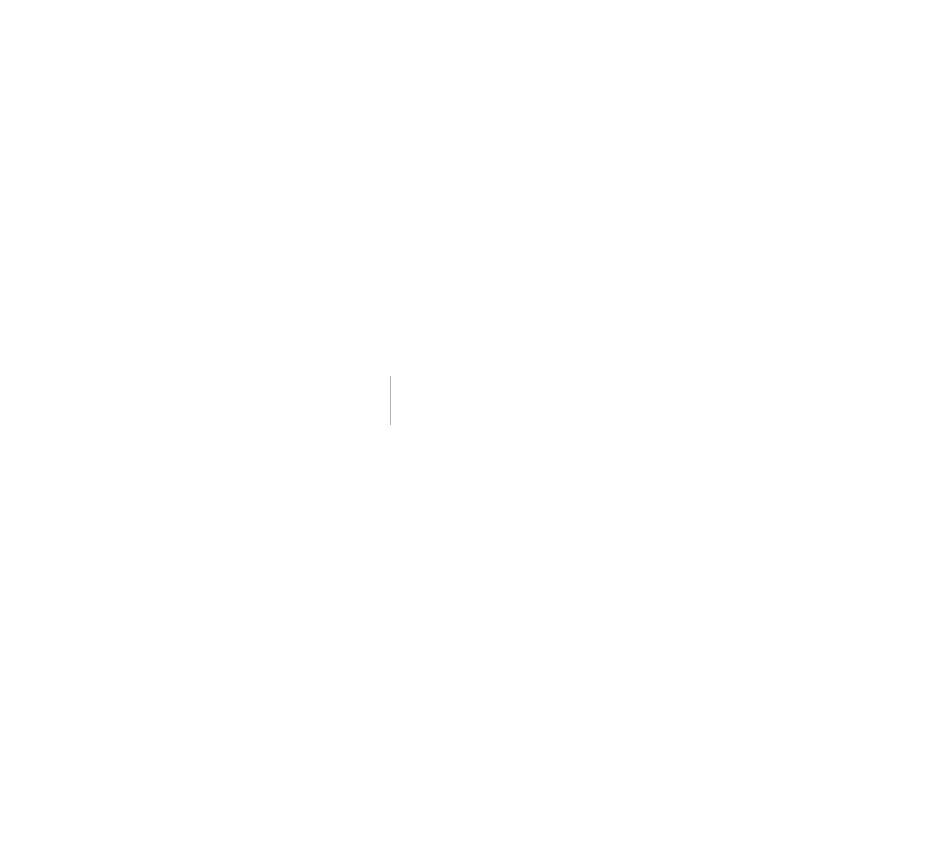
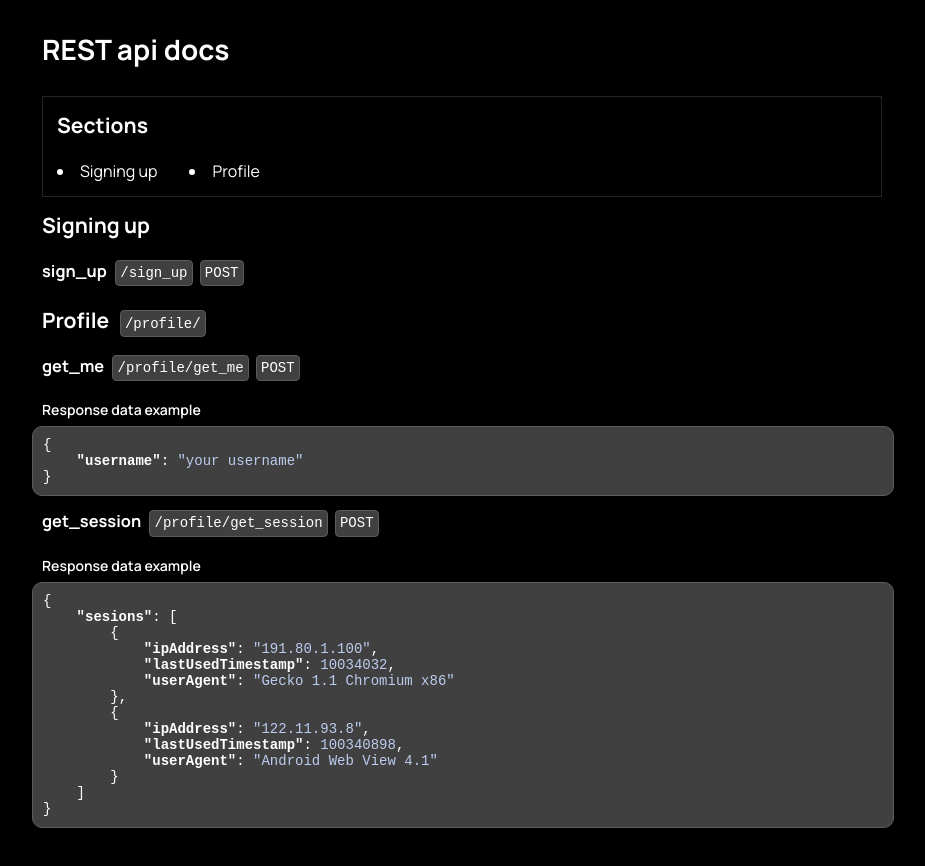
Before and after one commit to shevelidze/sharel, a Next.js app: page /api_docs in a window 1280 px wide. Before the commit this address had no page. Shown: the top 866 px of the page, without its empty margins (178-1103 px from the left). Before the commit the page ends 800 px from the top, so only its background shows below. Built offline with nearby package versions, Linux system fonts and the light colour scheme.

Commit message:
Add api docs page

```diff
--- a/package.json
+++ b/package.json
@@ -11,6 +11,7 @@
     "@prisma/client": "^3.8.1",
     "ajv": "^8.9.0",
     "check-password-strength": "^2.0.3",
+    "highlight.js": "^11.5.1",
     "jsonwebtoken": "^8.5.1",
     "next": "^12.0.8",
     "react": "17.0.2",
--- /dev/null
+++ b/pages/api_docs.js
@@ -0,0 +1,165 @@
+import hljs from 'highlight.js';
+import 'highlight.js/styles/nnfx-dark.css';
+import styles from '../styles/ApiDocs.module.css';
+import React from 'react';
+
+function CodeInline(props) {
+    return <code className={styles.code}>{props.children}</code>;
+}
+
+function CodeBlock(props) {
+    return (
+        <pre
+            className={styles.code}
+            style={{ marginBottom: '1em' }}
+            dangerouslySetInnerHTML={{ __html: props.code }}
+        />
+    );
+}
+
+const MethodPrefixContext = React.createContext(null);
+
+function Section(props) {
+    const a = {
+        name: 'sharel',
+        private: true,
+        scripts: {
+            dev: 'next dev',
+            build: 'next build',
+            start: 'next start',
+            lint: 'next lint',
+        },
+        dependencies: {
+            '@prisma/client': '^3.8.1',
+            ajv: '^8.9.0',
+            'check-password-strength': '^2.0.3',
+            jsonwebtoken: '^8.5.1',
+            next: '^12.0.8',
+            react: '17.0.2',
+            'react-dom': '17.0.2',
+            'request-ip': '^2.1.3',
+        },
+        devDependencies: {
+            eslint: '8.4.1',
+            'eslint-config-next': '^0.2.4',
+            prisma: '^3.8.1',
+        },
+    };
+    return (
+        <div className={styles.section} id={props.name}>
+            <div className={styles.header}>
+                <h2>{props.name}</h2>
+                {props.prefix && <CodeInline>{props.prefix}</CodeInline>}
+            </div>
+            <MethodPrefixContext.Provider value={props.prefix}>
+                {props.children}
+            </MethodPrefixContext.Provider>
+        </div>
+    );
+}
+
+function getHighlightedJSON(o) {
+    return hljs.highlight(JSON.stringify(o, null, 4), { language: 'json' })
+        .value;
+}
+
+function Method(props) {
+    return (
+        <MethodPrefixContext.Consumer>
+            {(prefix) => {
+                let methodPath = props.name;
+                if (prefix && !props.isNotUsingPrefix) {
+                    methodPath = prefix + methodPath;
+                }
+                if (methodPath[0] !== '/') methodPath = '/' + methodPath;
+                return (
+                    <div className={styles.method}>
+                        <div className={styles.header}>
+                            <h3>{props.name}</h3>
+                            <CodeInline>{methodPath}</CodeInline>
+                            <CodeInline>{props.httpMethod}</CodeInline>
+                        </div>
+                        {props.children && [
+                            <h4>Description</h4>,
+                            <div>{props.children}</div>,
+                        ]}
+                        {props.requestDataExample && [
+                            <h4>Request data example</h4>,
+                            <CodeBlock
+                                code={getHighlightedJSON(
+                                    props.requestDataExample
+                                )}
+                            />,
+                        ]}
+                        {props.responseDataExample && [
+                            <h4>Response data example</h4>,
+                            <CodeBlock
+                                code={getHighlightedJSON(
+                                    props.responseDataExample
+                                )}
+                            />,
+                        ]}
+                    </div>
+                );
+            }}
+        </MethodPrefixContext.Consumer>
+    );
+}
+
+export default function ApiDocs(props) {
+    const sectionsList = [];
+    const sectionsAnchorsList = [];
+    function addSection(name, prefix, methods) {
+        sectionsList.push(
+            <Section key={name} name={name} prefix={prefix}>
+                {methods}
+            </Section>
+        );
+        sectionsAnchorsList.push(
+            <li key={name}>
+                <a href={'#' + name}>{name}</a>
+            </li>
+        );
+    }
+
+    addSection('Signing up', null, [
+        <Method httpMethod="POST" name="sign_up" />,
+    ]);
+
+    addSection('Profile', '/profile/', [
+        <Method
+            httpMethod="POST"
+            name="get_me"
+            responseDataExample={{ username: 'your username' }}
+        ></Method>,
+        <Method
+            httpMethod="POST"
+            name="get_session"
+            responseDataExample={{
+                sesions: [
+                    {
+                        ipAddress: '191.80.1.100',
+                        lastUsedTimestamp: 10034032,
+                        userAgent: 'Gecko 1.1 Chromium x86',
+                    },
+                    {
+                        ipAddress: '122.11.93.8',
+                        lastUsedTimestamp: 100340898,
+                        userAgent: 'Android Web View 4.1',
+                    },
+                ],
+            }}
+        />,
+    ]);
+    return (
+        <div id={styles.content}>
+            <h1>REST api docs</h1>
+            <div id={styles.sections}>
+                <h2>Sections</h2>
+                <ul>{sectionsAnchorsList}</ul>
+            </div>
+            <div id={styles.docs}></div>
+            {sectionsList}
+        </div>
+    );
+}
--- /dev/null
+++ b/styles/ApiDocs.module.css
@@ -0,0 +1,68 @@
+#content {
+    max-width: 100%;
+    width: 900px;
+    padding: 30px;
+    box-sizing: border-box;
+    position: absolute;
+    left: 50%;
+    transform: translateX(-50%);
+    font-size: 14px;
+    /*
+    --border: 2px var(--post-grey-color) solid;
+    border-left: var(--border);
+    border-right: var(--border);
+ */
+    min-height: 100vh;
+}
+
+#sections {
+    position: sticky;
+    top: 0.5em;
+    background-color: black;
+    padding: 1em;
+    margin-bottom: 1em;
+    border: 1px var(--post-grey-color) solid;
+    box-shadow: 0 5px 10px black;
+}
+
+#sections>ul {
+    list-style-position: inside;
+    display: flex;
+    flex-wrap: wrap;
+    font-size: 16px;
+}
+
+#sections>ul>li {
+    margin-right: 2em;
+}
+
+.code {
+    white-space: pre;
+    font-family: monospace;
+    background: var(--comment-area-grey-color);
+    color: white;
+    padding: 0.3em;
+    border-radius: 0.3em;
+    border: 1px var(--button-grey-color) solid;
+}
+
+pre.code {
+    width: 100%;
+    position: relative;
+    left: -10px;
+    padding: 10px;
+    border-radius: 10px;
+}
+
+.code * {
+    font-family: inherit;
+}
+
+.section .header>* {
+    display: inline-block;
+    margin-right: 0.5em;
+}
+
+.method>* {
+    margin-bottom: 0.5em;
+}
--- a/styles/globals.css
+++ b/styles/globals.css
@@ -41,3 +41,11 @@ a {
 a:hover {
     text-decoration: underline;
 }
+
+h1, h2, h3, h4 {
+    margin-bottom: 1em;
+}
+
+h4 {
+    font-weight: 600;
+}
```
Also changed, not shown: 1 other file (tests, documents, lock files or other folders).
